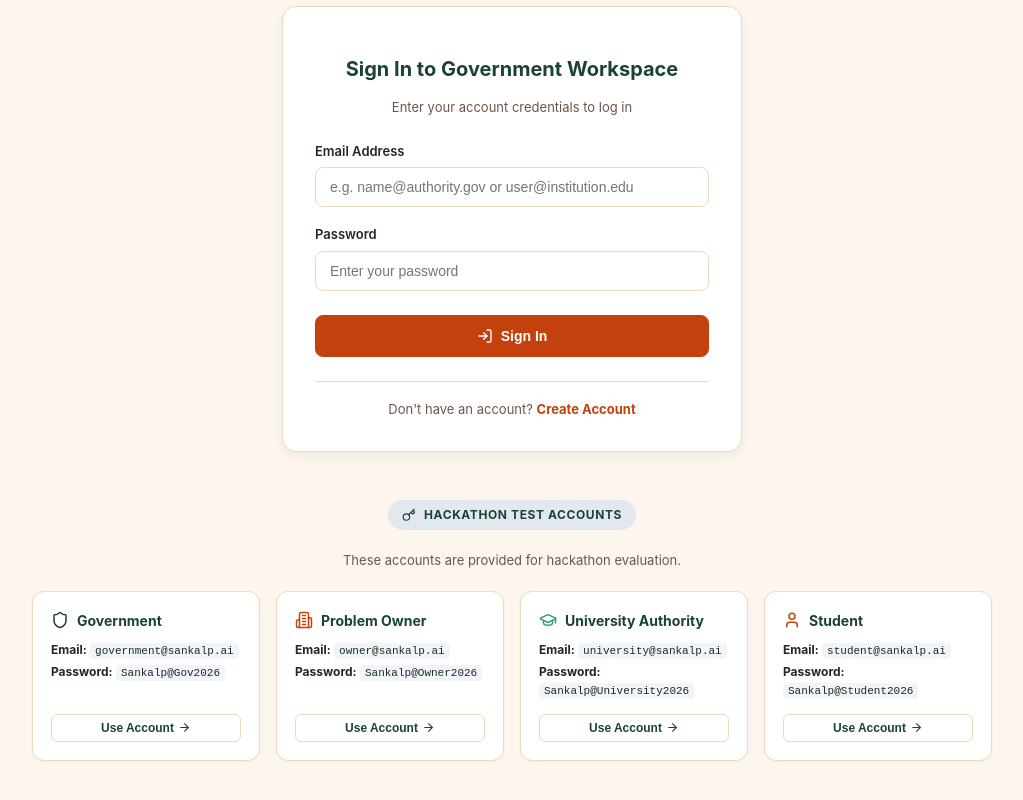
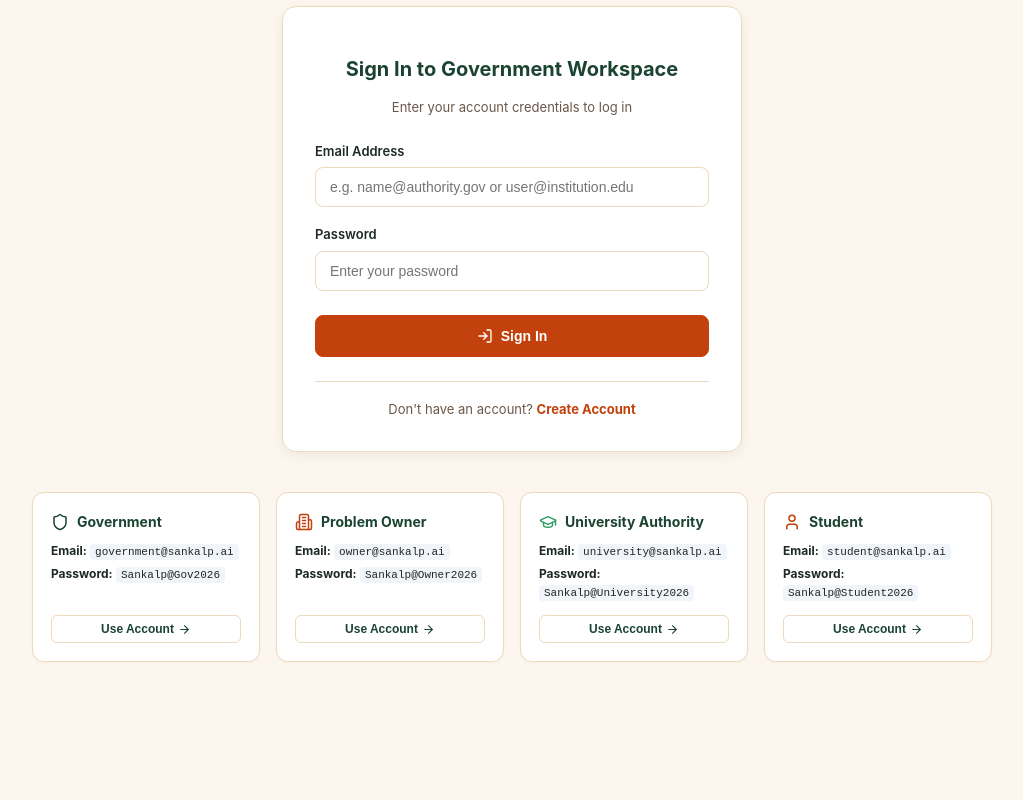
Before and after one commit to balud260/Beta-Squard, a React (Vite) app in the folder client/: page /login in a window 1280 px wide. Shown: the part 384-1184 px from the top of the page, without its empty margins (128-1151 px from the left). After the commit the page ends 1110 px from the top, so only its background shows below. Built offline with nearby package versions, Linux system fonts and the light colour scheme; no server answers.

Commit message:
style(login): remove Hackathon Test Accounts badge and heading paragraph while keeping test account cards intact

```diff
--- a/client/src/pages/LoginPage.jsx
+++ b/client/src/pages/LoginPage.jsx
@@ -243,18 +243,8 @@ export default function LoginPage() {
 
         </div>
 
-        {/* HACKATHON TEST ACCOUNTS SECTION */}
-        <div style={{ width: '100%', maxWidth: '960px', marginTop: '8px' }}>
-
-          <div style={{ textAlign: 'center', marginBottom: '20px' }}>
-            <div style={{ display: 'inline-flex', alignItems: 'center', gap: '8px', backgroundColor: '#e2e8f0', color: 'var(--navy)', padding: '6px 14px', borderRadius: '20px', fontSize: '12px', fontWeight: 700, letterSpacing: '0.05em', marginBottom: '8px' }}>
-              <Key size={14} /> HACKATHON TEST ACCOUNTS
-            </div>
-            <p style={{ fontSize: '13px', color: 'var(--text-muted)' }}>
-              These accounts are provided for hackathon evaluation.
-            </p>
-          </div>
-
+        {/* TEST ACCOUNT CARDS */}
+        <div style={{ width: '100%', maxWidth: '960px', marginTop: '0px' }}>
           <div style={{ display: 'grid', gridTemplateColumns: 'repeat(auto-fit, minmax(210px, 1fr))', gap: '16px', width: '100%' }}>
 
             {/* 1. Government */}
```
